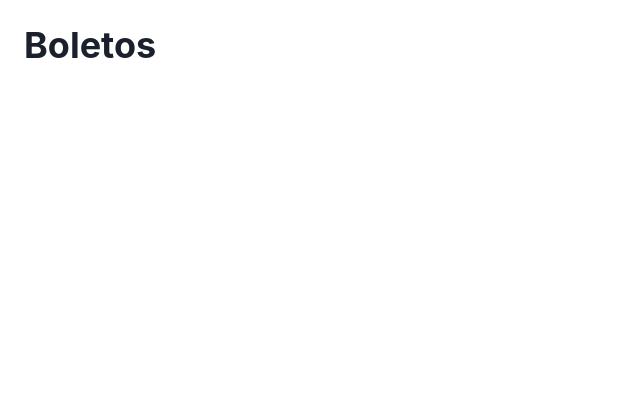
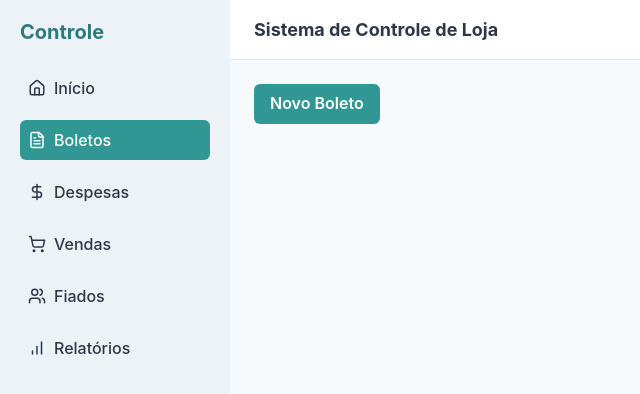
Before and after one commit to Guiaugusto1/Controle_Boletos, a React (Vite) app: page /boletos in a window 1280 px wide. Shown: the top 394 px of the page, without its empty margins (0-640 px from the left). Built offline with nearby package versions, Linux system fonts and the light colour scheme.

Commit message:
feat: cria layout da tela de boletos

```diff
--- a/package.json
+++ b/package.json
@@ -12,6 +12,7 @@
     "@emotion/react": "^11.11.1",
     "@emotion/styled": "^11.11.0",
     "framer-motion": "^10.12.16",
+    "lucide-react": "^0.525.0",
     "react": "^18.2.0",
     "react-dom": "^18.2.0",
     "react-router-dom": "^7.6.3"
--- /dev/null
+++ b/src/components/Layout.jsx
@@ -0,0 +1,69 @@
+import {
+  Box,
+  Flex,
+  Link,
+  VStack,
+  Heading,
+  HStack,
+  Text,
+} from '@chakra-ui/react'
+import { NavLink, Outlet } from 'react-router-dom'
+import { Home, FileText, DollarSign, ShoppingCart, Users, BarChart } from 'lucide-react'
+
+const menuLinks = [
+  { label: 'Início', path: '/', icon: Home },
+  { label: 'Boletos', path: '/boletos', icon: FileText },
+  { label: 'Despesas', path: '/despesas', icon: DollarSign },
+  { label: 'Vendas', path: '/vendas', icon: ShoppingCart },
+  { label: 'Fiados', path: '/fiados', icon: Users },
+  { label: 'Relatórios', path: '/relatorios', icon: BarChart },
+]
+
+function Layout() {
+  return (
+    <Flex minH="100vh">
+      {/* Menu lateral */}
+      <Box w="230px" bg="gray.100" p={5} boxShadow="md">
+        <Heading size="md" mb={6} color="teal.600">Controle</Heading>
+        <VStack align="stretch" spacing={3}>
+          {menuLinks.map(({ path, label, icon: Icon }) => (
+            <Link
+              key={path}
+              as={NavLink}
+              to={path}
+              display="flex"
+              alignItems="center"
+              gap={2}
+              fontWeight="medium"
+              p={2}
+              borderRadius="md"
+              color="gray.700"
+              _hover={{ bg: 'teal.100', textDecoration: 'none' }}
+              _activeLink={{ bg: 'teal.500', color: 'white' }}
+            >
+              <Icon size={18} />
+              {label}
+            </Link>
+          ))}
+        </VStack>
+      </Box>
+
+      {/* Conteúdo principal */}
+      <Box flex="1" bg="gray.50">
+        {/* Cabeçalho fixo */}
+        <Box px={6} py={4} borderBottom="1px solid #E2E8F0" bg="white">
+          <Text fontSize="lg" fontWeight="bold" color="gray.700">
+            Sistema de Controle de Loja
+          </Text>
+        </Box>
+
+        {/* Área da página */}
+        <Box p={6}>
+          <Outlet />
+        </Box>
+      </Box>
+    </Flex>
+  )
+}
+
+export default Layout
--- a/src/pages/Boletos.jsx
+++ b/src/pages/Boletos.jsx
@@ -1,10 +1,16 @@
 import { Box, Heading } from '@chakra-ui/react'
+import { Button } from '@chakra-ui/react'
+import { Link } from 'react-router-dom'
+
 
 function Boletos() {
   return (
-    <Box p={6}>
-      <Heading>Boletos</Heading>
-    </Box>
+    <Link to="/boletos/novo">
+  <Button colorScheme="teal" mb={4}>
+    Novo Boleto
+  </Button>
+</Link>
+
   )
 }
 
--- a/src/routes.jsx
+++ b/src/routes.jsx
@@ -1,20 +1,23 @@
 import { Routes, Route } from 'react-router-dom'
-import Home from './pages/Home'
-import Boletos from './pages/Boletos'
-import Despesas from './pages/Despesas'
-import Vendas from './pages/Vendas'
-import Fiados from './pages/Fiados'
-import Relatorios from './pages/Relatorios'
+import Layout from './components/Layout'
+import Home from './pages/Home.jsx'
+import Boletos from './pages/Boletos.jsx'
+import Despesas from './pages/Despesas.jsx'
+import Vendas from './pages/Vendas.jsx'
+import Fiados from './pages/Fiados.jsx'
+import Relatorios from './pages/Relatorios.jsx'
 
 function AppRoutes() {
   return (
     <Routes>
+      <Route element={<Layout />}>
         <Route path="/" element={<Home />} />
         <Route path="/boletos" element={<Boletos />} />
         <Route path="/despesas" element={<Despesas />} />
         <Route path="/vendas" element={<Vendas />} />
         <Route path="/fiados" element={<Fiados />} />
         <Route path="/relatorios" element={<Relatorios />} />
+      </Route>
     </Routes>
   )
 }
```
Also changed, not shown: src/pages/NovoBoleto.jsx (added), 1 other file (tests, documents, lock files or other folders). Lines whose indentation alone changed are shown as unchanged.
